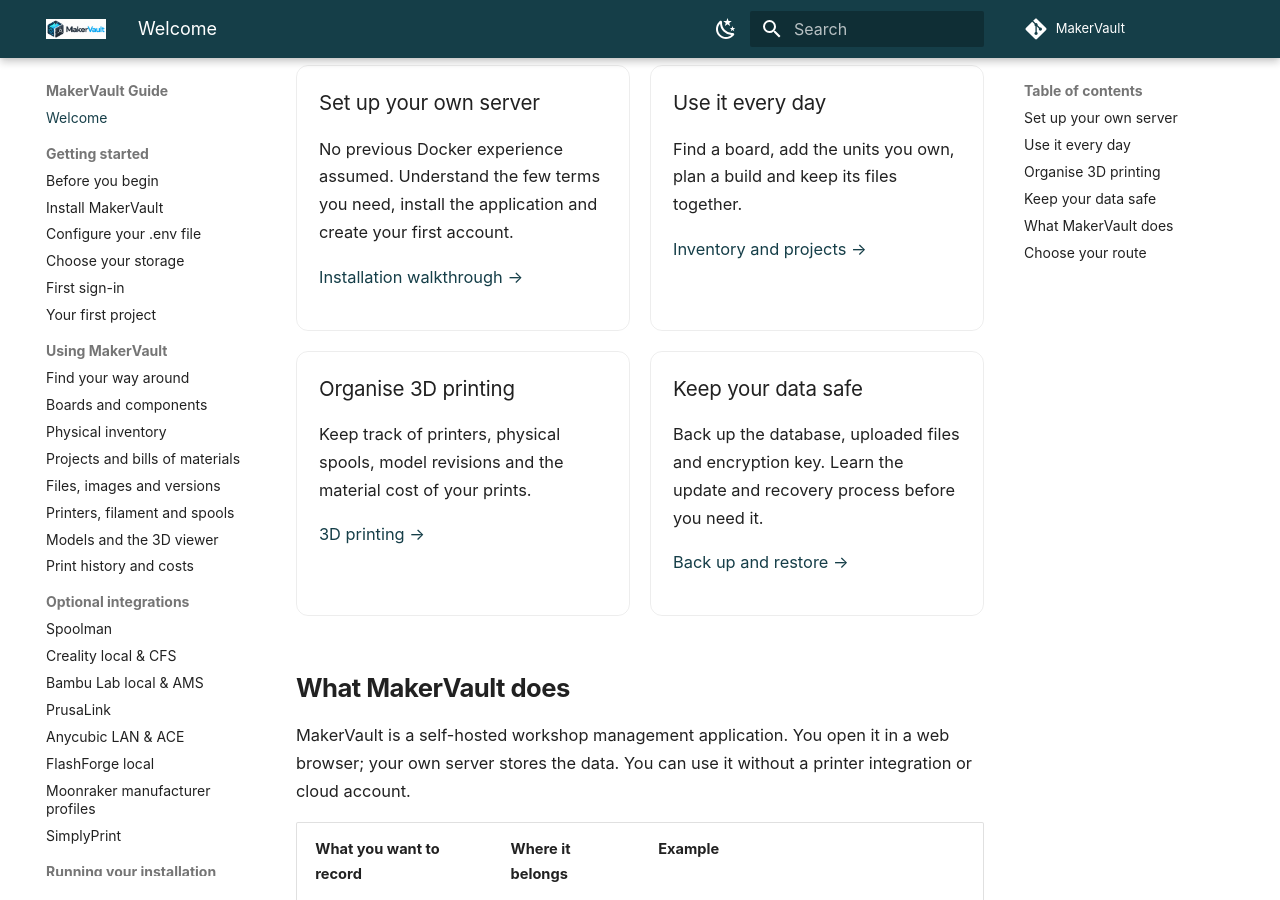
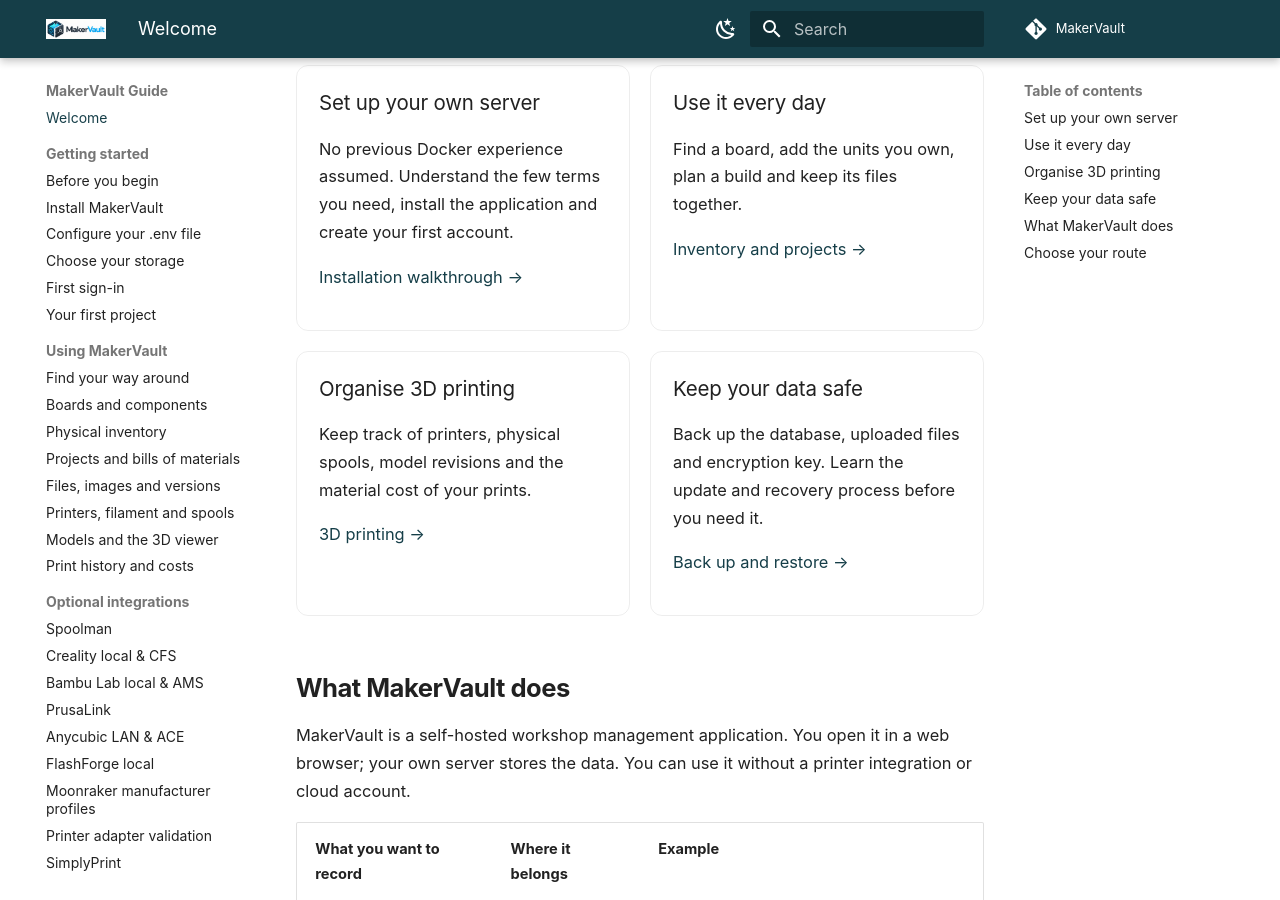
Before and after one commit to gavrd7/MakerVault, an MkDocs documentation site: the page built from docs/guide/index.md, in a window 1280 px wide and 900 px high, scrolled down 600 px. Built offline with MkDocs 1.6.1 and Material for MkDocs 9.7.7, drawn with Linux system fonts in a browser that asks for light colours; comment, search, counter and statistics services are not loaded.

Commit message:
Link printer adapter validation guide

```diff
--- a/mkdocs.yml
+++ b/mkdocs.yml
@@ -78,6 +78,7 @@
       - Anycubic LAN & ACE: integrations/anycubic.md
       - FlashForge local: integrations/flashforge.md
       - Moonraker manufacturer profiles: integrations/moonraker-manufacturers.md
+      - Printer adapter validation: integrations/printer-adapter-validation.md
       - SimplyPrint: integrations/simplyprint.md
   - Running your installation:
       - Accounts and storage: administration/accounts.md
```
